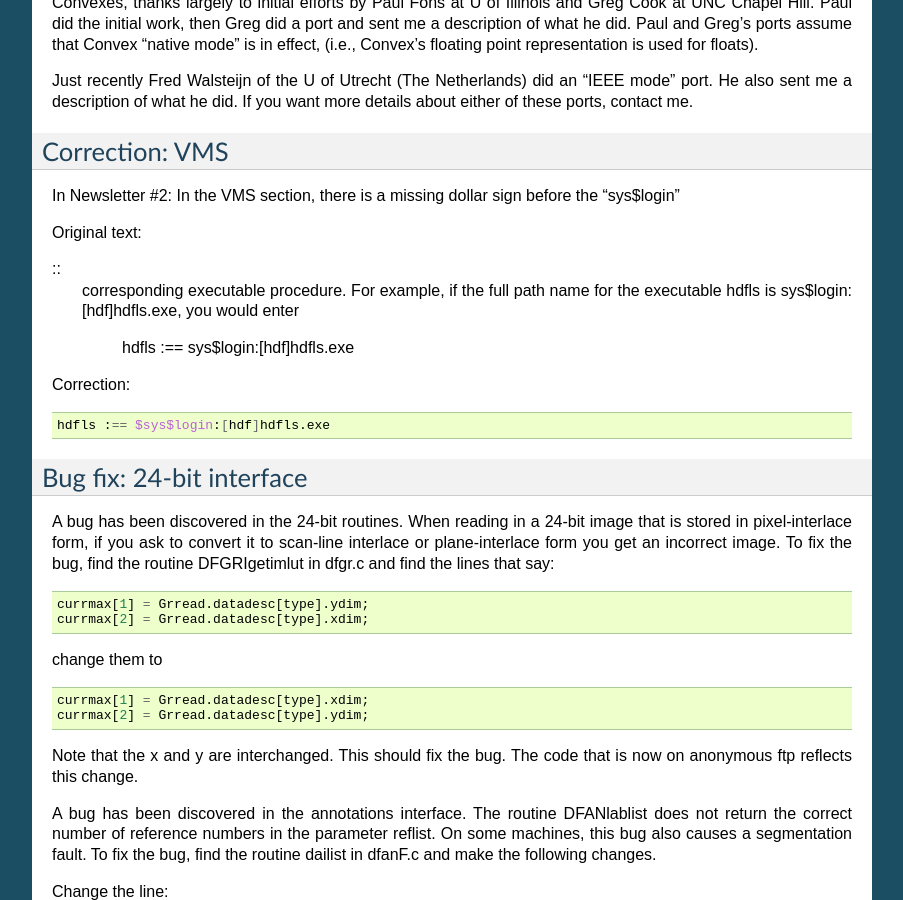
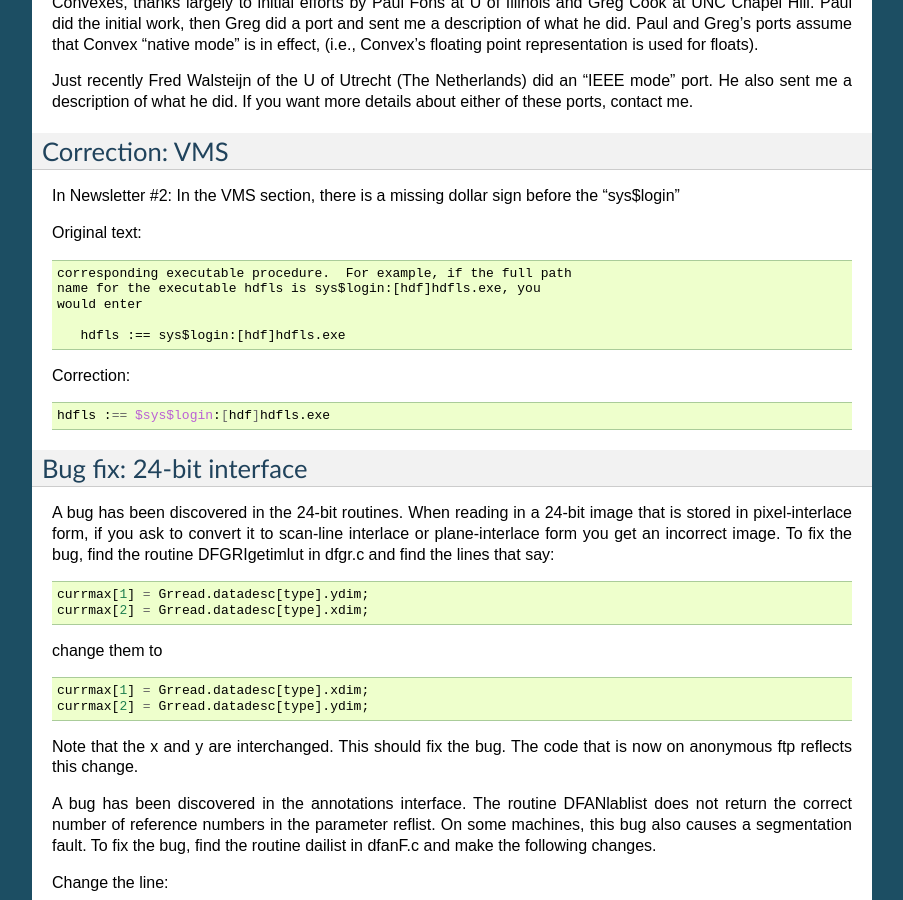
Before and after one commit to hdfeos/hdf, a Sphinx documentation site: the page built from docs/003.rst, in a window 1280 px wide and 900 px high, scrolled down 1957 px. Shown: the whole window, without its empty margins (198-1101 px from the left). Built offline with Sphinx 7.4.7, drawn with Linux system fonts in a browser that asks for light colours; pages that are not in the unit, such as notebooks, are missing from menus; some of the changed text lies outside the part shown.

Commit message:
docs: fix block quote

```diff
--- a/docs/003.rst
+++ b/docs/003.rst
@@ -26,7 +26,7 @@
 
 
 -------------------------------------------------------------------------------
-                      Hdf 3.1 Release 2
+                      HDF 3.1 Release 2
 -------------------------------------------------------------------------------
 
 On October 2 we released an updated version of HDF 3.1.
@@ -165,11 +165,12 @@ a missing dollar sign before the "sys$login"
 Original text:
 
 ::
+
    corresponding executable procedure.  For example, if the full path
    name for the executable hdfls is sys$login:[hdf]hdfls.exe, you
    would enter
 
-    hdfls :== sys$login:[hdf]hdfls.exe
+      hdfls :== sys$login:[hdf]hdfls.exe
 
 Correction:
 
```
